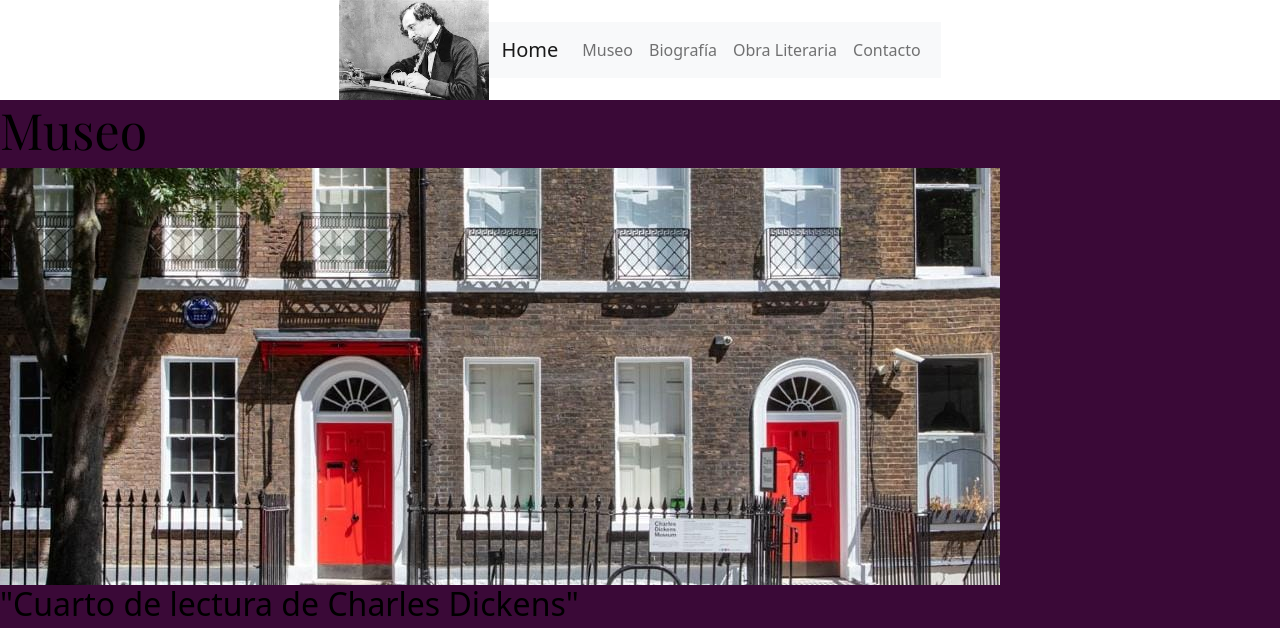
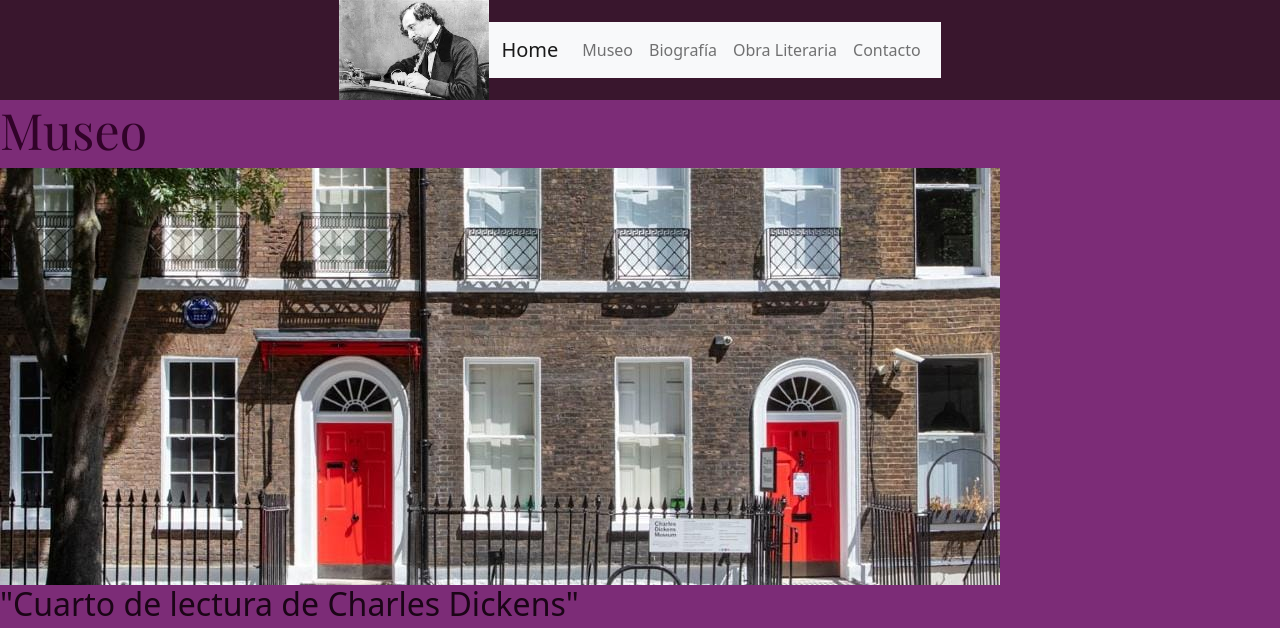
Before and after one commit to ViviDickens/Viviana-Perez-CharlesDickens, a plain HTML site: page pages/museo.html in a window 1280 px wide. Shown: the top 628 px of the page. Drawn offline with nearby package versions, Linux system fonts and the light colour scheme; grey boxes are pictures that could not be loaded; a web font is replaced by a local one.

Commit message:
changes2

```diff
--- a/style.css
+++ b/style.css
@@ -235,12 +235,12 @@ font-size: 24px;
 
 h1{
   font-size: 50px;
-  color: black;
+  color: rgb(49, 3, 41);
   font-family: 'Playfair Display', serif;
 }
 
 h2{
-    color: black;
+    color: rgb(27, 5, 23);
 
 }
 
@@ -356,15 +356,18 @@ h4{
     background-color: rgba(241, 190, 227, 0.951);
 }
 
+.Imagen_Logo{
+  background-color: rgb(57, 22, 45);
+}
 
 .top_Mainmuseo{
-  background-color: rgb(58, 9, 55);
+  background-color: rgb(124, 44, 119);
 
 }
 
 .museo-text{
   grid-area: texto;
-    color: rgba(236, 216, 231, 0.871);
+    color: black;
     font-size: 24px;
   }
 
```
